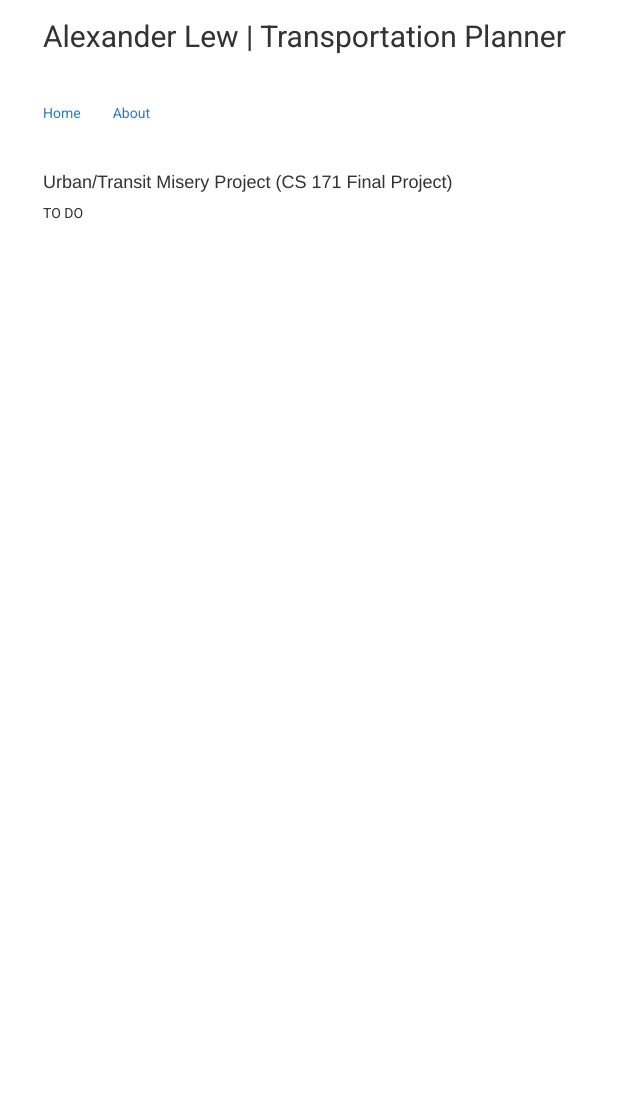
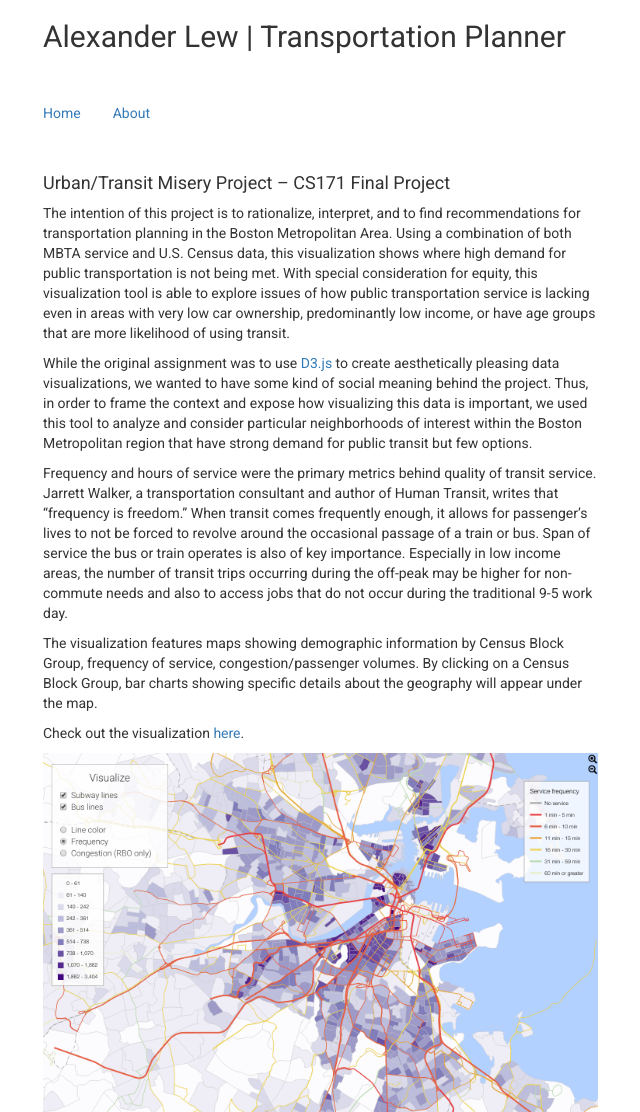
Before and after one commit to alexanderlew/alexanderlew.github.io, a PHP site: page /projects/transitmisery.html in a window 1280 px wide. Shown: the whole page, without its empty margins (27-667 px from the left). Before the commit the page ends 219 px from the top, so only its background shows below. Run offline with PHP 8.4, Linux system fonts and the light colour scheme.

Commit message:
added urban miz

```diff
--- a/css/style.css
+++ b/css/style.css
@@ -3,7 +3,6 @@
 
 h1{
 	font-family: 'Roboto', sans-serif;
-
 }
 
 
@@ -11,7 +10,16 @@ h2{
 
 	font-family: 'Roboto', sans-serif;
 	font-weight: 300;
+}
 
+h3{
+
+	font-family: 'Roboto', sans-serif;
+}
+
+h4{
+
+	font-family: 'Roboto', sans-serif;
 }
 
 
--- a/projects/transitmisery.html
+++ b/projects/transitmisery.html
@@ -25,18 +25,29 @@
 
 <div class="row">
   <div class="col-md-6">
-  <h4>Urban/Transit Misery Project (CS 171 Final Project)</h4>
+  <h4>Urban/Transit Misery Project – CS171 Final Project</h4>
   <p>
-  TO DO
+  The intention of this project is to rationalize, interpret, and to find recommendations for transportation planning in the Boston Metropolitan Area. Using a combination of both MBTA service and U.S. Census data, this visualization shows where high demand for public transportation is not being met. With special consideration for equity, this visualization tool is able to explore issues of how public transportation service is lacking even in areas with very low car ownership, predominantly low income, or have age groups that are more likelihood of using transit.
+</p>
+<p>
+While the original assignment was to use <a href="https://d3js.org/">D3.js</a> to create aesthetically pleasing data visualizations, we wanted to have some kind of social meaning behind the project. Thus, in order to frame the context and expose how visualizing this data is important, we used this tool to analyze and consider particular neighborhoods of interest within the Boston Metropolitan region that have strong demand for public transit but few options.
+</p>
+<p>
+Frequency and hours of service were the primary metrics behind quality of transit service. Jarrett Walker, a transportation consultant and author of Human Transit, writes that “frequency is freedom.” When transit comes frequently enough, it allows for passenger’s lives to not be forced to revolve around the occasional passage of a train or bus. Span of service the bus or train operates is also of key importance. Especially in low income areas, the number of transit trips occurring during the off-peak may be higher for non-commute needs and also to access jobs that do not occur during the traditional 9-5 work day.
+  </p>
 
-
+ <p>
+ The visualization features maps showing demographic information by Census Block Group, frequency of service, congestion/passenger volumes. By clicking on a Census Block Group, bar charts showing specific details about the geography will appear under the map.
+ </p>
+ <p>
+ Check out the visualization <a href="https://urbanmiz.github.io/nerds">here</a>.
   </p>
 
 
+  <a href="https://urbanmiz.github.io/nerds"><img src="../images/Urbanmiz.png" class="img-fluid" alt="Responsive image" width="100%"> </a>
   </div>
+</div>
 
-
-</div>
 
 
 
```
Also changed, not shown: images/Urbanmiz.png (added), 1 other file.
